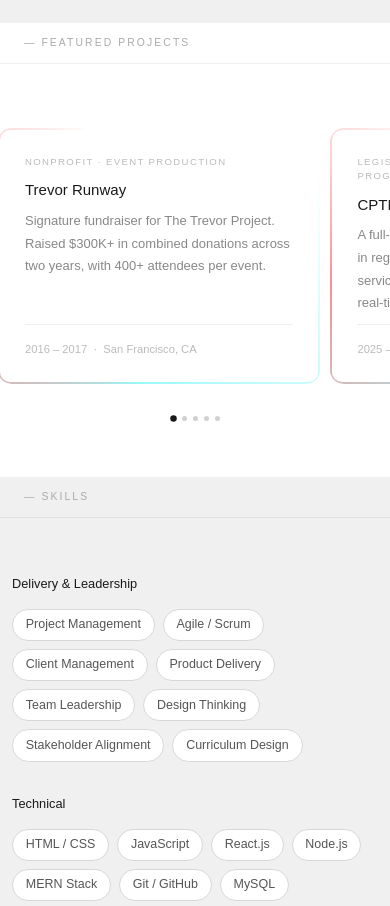
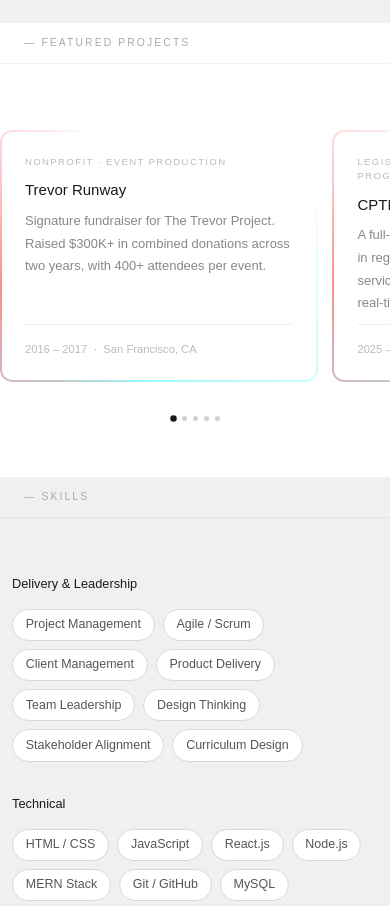
Before and after one commit to playeasynow/playeasynow.github.io, an Astro site: page / in a window 390 px wide. Shown: the part 2000-2906 px from the top of the page. Built offline with nearby package versions, Linux system fonts and the light colour scheme; Astro itself is replaced by a stand-in of ours; a web font is replaced by a local one.

Commit message:
Fix mobile ring clipping: use CSS mask border instead of inset:-2px overflow

```diff
--- a/src/styles/global.css
+++ b/src/styles/global.css
@@ -417,12 +417,30 @@
 }
 .carousel-dot.active { background: var(--text-dark); transform: scale(1.3); }
 
-/* Touch devices: show ring at rest (dim) since hover doesn't exist.
-   Remove the default gray tap highlight flash on iOS/Android. */
+/* Touch devices: always-on ring with no overflow.
+   inset: -2px extends OUTSIDE the card, which iOS Safari clips inside
+   overflow-x:auto scroll containers. Fix: use inset:0 + CSS gradient-mask
+   so the ring is rendered as a 2px inner border — zero overflow, never clipped. */
 @media (hover: none) {
-  /* Ring more visible on touch — it's the primary visual edge of the card */
-  .pc-outer::before { opacity: 0.45; animation-play-state: running; }
-  /* Remove the border and background contrast so the ring does all the work */
+  .pc-outer::before {
+    opacity: 0.45;
+    animation-play-state: running;
+    /* Keep the pseudo-element inside .pc-outer bounds */
+    inset: 0;
+    border-radius: 12px;
+    /* Raise above .pc so the masked border is visible */
+    z-index: 2;
+    /* Show only the outer 2px as a "border" — center is transparent */
+    padding: 2px;
+    -webkit-mask:
+      linear-gradient(#fff 0 0) content-box,
+      linear-gradient(#fff 0 0);
+    -webkit-mask-composite: xor;
+    mask:
+      linear-gradient(#fff 0 0) content-box,
+      linear-gradient(#fff 0 0);
+    mask-composite: exclude;
+  }
   .pc {
     border-color: transparent;
     background: var(--bg-white);
@@ -596,9 +614,6 @@
   .projects-carousel-wrap { display: block; margin-left: -0.75rem; margin-right: -0.75rem; }
   /* Restore visual alignment: match section-inner's 0.75rem side padding */
   .projects-carousel { padding: 10px 0.75rem 14px; }
-  /* First card only: extra left margin pushes it clear of the iOS Safari scroll-start
-     clip zone so the ring's -2px inset renders inside the content area, not the padding area */
-  .projects-carousel .pc-outer:first-child { margin-left: 6px; }
 
   .skills-grid { grid-template-columns: 1fr; gap: 2rem; }
 
```
